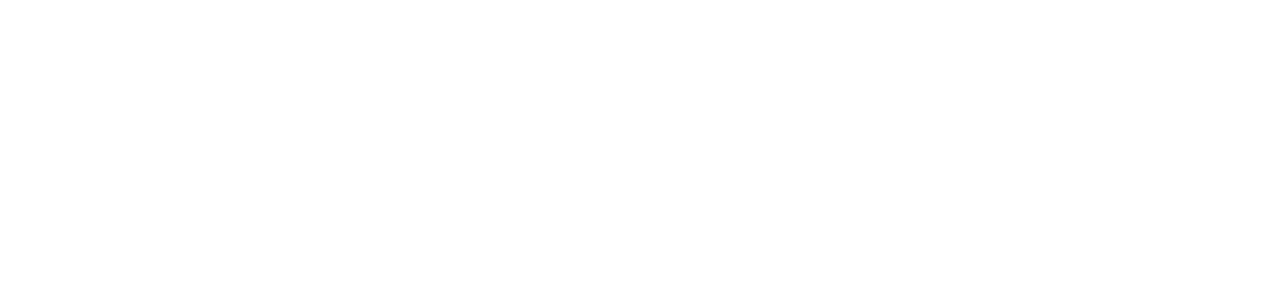
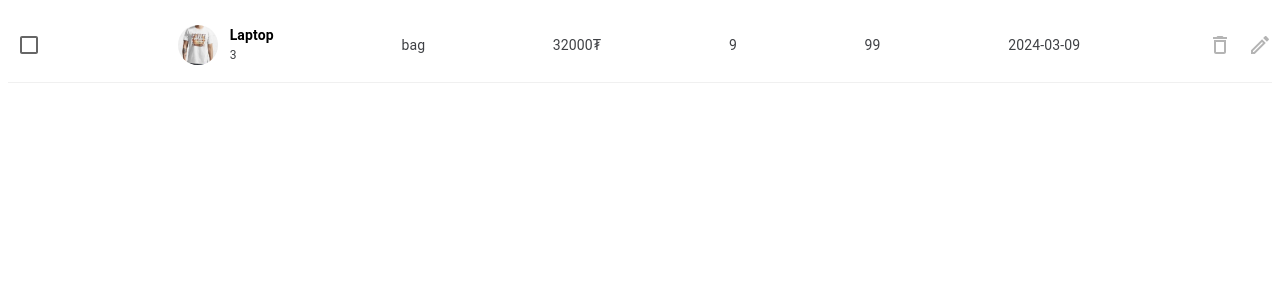
Before and after one commit to Leap1b-23-24/Team-1, a Next.js app in the folder front/: page / in a window 1280 px wide. Shown: the top 300 px of the page. Built offline with nearby package versions, Linux system fonts and the light colour scheme.

Commit message:
product row component done

```diff
--- a/front/src/app/page.tsx
+++ b/front/src/app/page.tsx
@@ -1,9 +1,10 @@
+import { AdminClothesRow } from "@/components/ProductComponents/AdminClothesRow";
 import { Stack } from "@mui/material";
 
 export default function Home() {
   return (
     <Stack>
-      {/* <AdminClothesRow
+      <AdminClothesRow
         productName="Laptop"
         priority={3}
         category="bag"
@@ -11,7 +12,7 @@
         arrearage={9}
         sold={99}
         addedDate="2024-03-09"
-      /> */}
+      />
     </Stack>
   );
 }
--- a/front/src/components/productComponents/AdminClothesRow.tsx
+++ b/front/src/components/productComponents/AdminClothesRow.tsx
@@ -20,10 +20,20 @@
       direction="row"
       justifyContent="space-between"
       alignItems="center"
+      borderBottom="solid 1px #f0f0f0"
+      py={2}
     >
       <Checkbox />
-      <Stack>
-        <Stack></Stack>
+      <Stack direction="row" gap="12px">
+        <Stack
+          width="40px"
+          height="40px"
+          borderRadius="50%"
+          bgcolor="red"
+          overflow="hidden"
+        >
+          <img src="tshirt.jpeg" alt="" />
+        </Stack>
         <Stack>
           <Typography fontSize="14px" fontWeight={600}>
             {productName}
@@ -48,9 +58,9 @@
       <Typography fontSize="14px" fontWeight={400} color="#3F4145">
         {addedDate}
       </Typography>
-      <Stack direction="row">
-        <DeleteOutline />
-        <CreateOutlined />
+      <Stack direction="row" gap={2}>
+        <DeleteOutline style={{ color: "#b4b4b4" }} />
+        <CreateOutlined style={{ color: "#b4b4b4" }} />
       </Stack>
     </Stack>
   );
```
